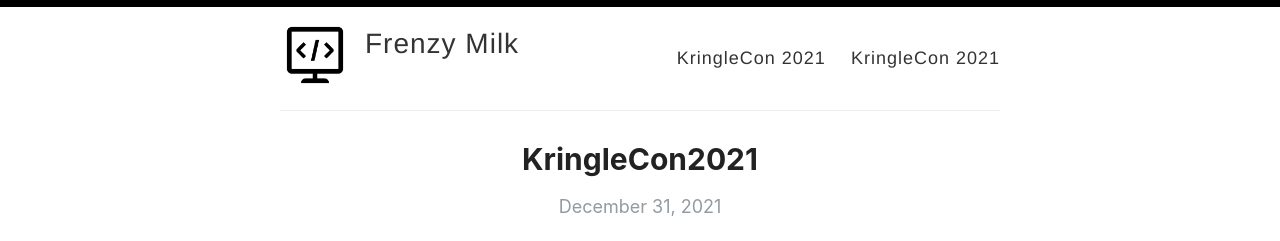
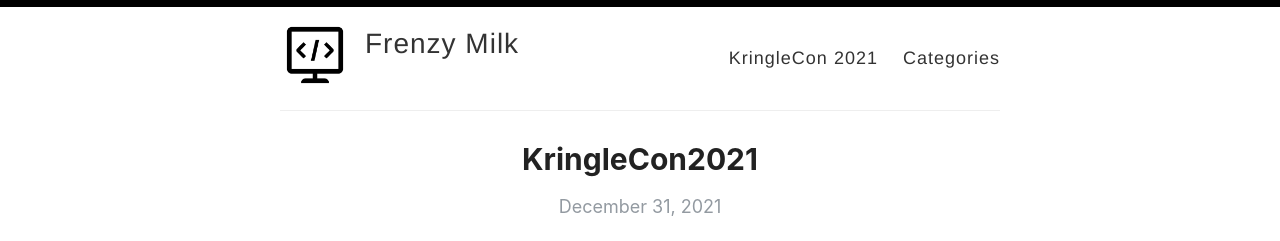
Before and after one commit to frenzymilk/frenzymilk.github.io, a Jekyll site: the page built from index.html, in a window 1280 px wide. Shown: the top 241 px of the page. Built offline with Jekyll 4.4.1, drawn with Linux system fonts in a browser that asks for light colours; the list of posts is cut into pages by our own code.

Commit message:
Modifying title displayed by categories link

```diff
--- a/_layouts/default.html
+++ b/_layouts/default.html
@@ -36,7 +36,7 @@
               <a href="{{ site.baseurl }}/archive">Archive</a>
               -->
               <a href="{{ site.baseurl }}/kringlecon2021">KringleCon 2021</a>
-              <a href="{{ site.baseurl }}/categories">KringleCon 2021</a>
+              <a href="{{ site.baseurl }}/categories">Categories</a>
             </nav>
           </header>
         </div>
```
